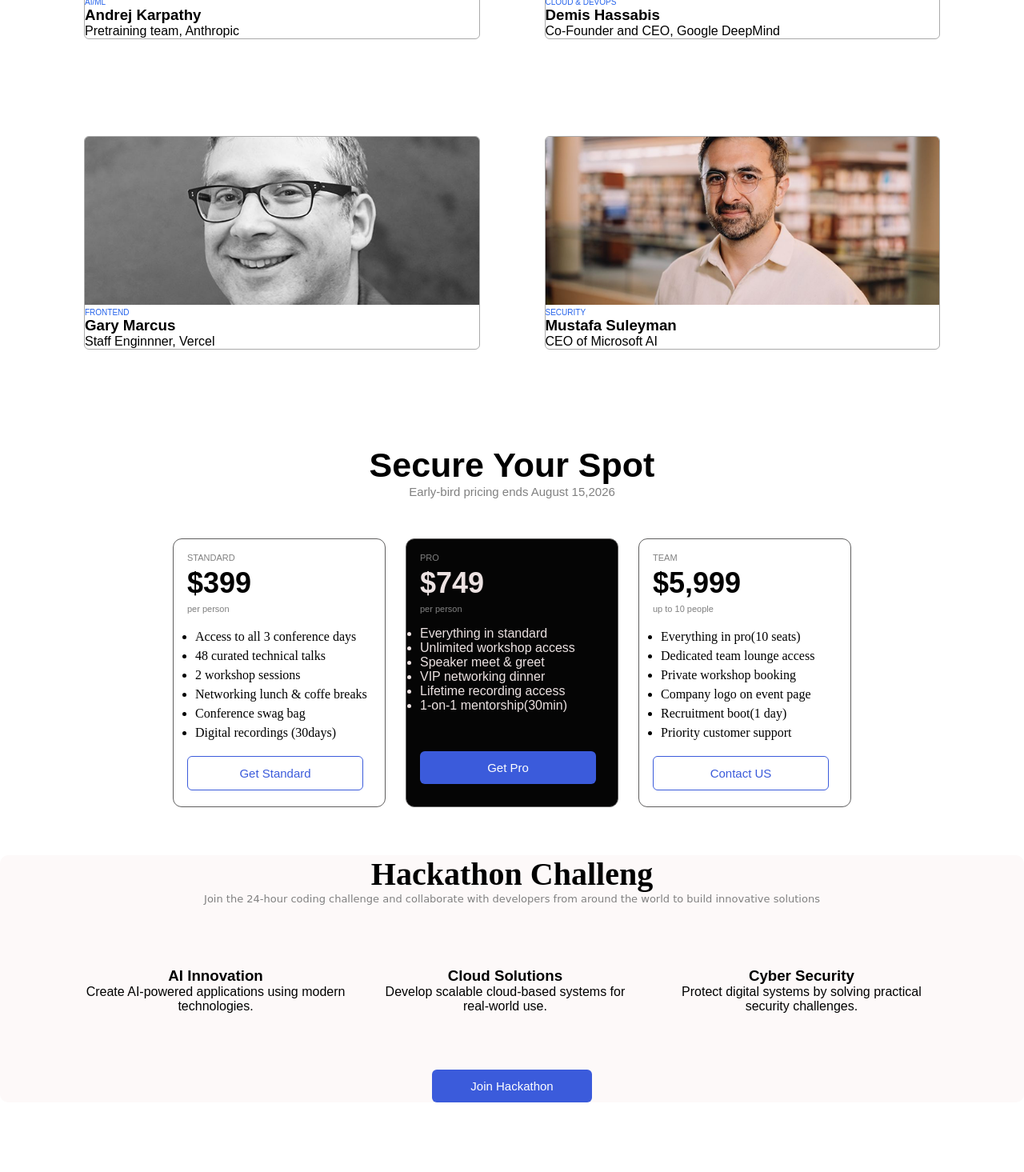
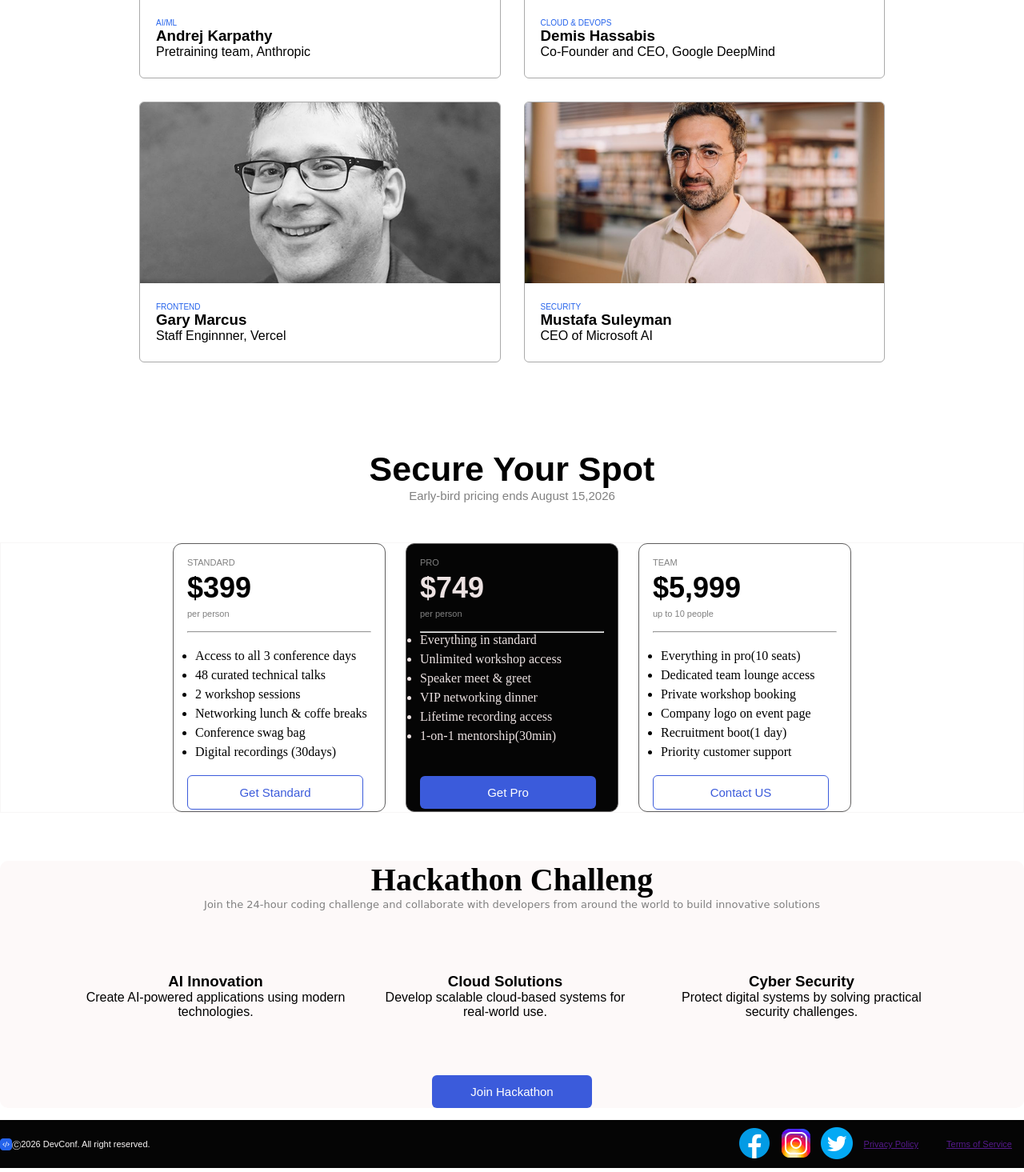
Before and after one commit to roysojib668-ux/my-assignment-1, a plain HTML site: page B14-A01-DevConf-2026/index.html in a window 1280 px wide. Shown: the part 979-2444 px from the top of the page at 80% size. Before the commit the page ends 2357 px from the top, so only its background shows below. Drawn offline with Linux system fonts and the light colour scheme.

Commit message:
footer-section-ok

```diff
--- a/B14-A01-DevConf-2026/index.html
+++ b/B14-A01-DevConf-2026/index.html
@@ -47,27 +47,35 @@
 
                 <div class="speakers-div">
                     <img src="./assets/andrej.png" alt="">
+                    <div class="peakers-info">
                         <p class="speakers-p">AI/ML</p>
                         <h3>Andrej Karpathy</h3>
                         <p class="speakers-p1">Pretraining team, Anthropic</p>
                     </div>
+                </div>
                 <div class="speakers-div">
                     <img src="./assets/demis.png" alt="">
+                    <div class="peakers-info">
                         <p class="speakers-p">CLOUD & DEVOPS</p>
                         <h3>Demis Hassabis</h3>
                         <p class="speakers-p1">Co-Founder and CEO, Google DeepMind</p>
                     </div>
+                </div>
                 <div class="speakers-div">
                     <img src="./assets/gary.png" alt="">
+                    <div class="peakers-info">
                         <p class="speakers-p">FRONTEND</p>
                         <h3>Gary Marcus</h3>
                         <p class="speakers-p1">Staff Enginnner, Vercel</p>
                     </div>
+                </div>
                 <div class="speakers-div">
                     <img src="./assets/mustafa.png" alt="">
+                    <div class="peakers-info">
                         <p class="speakers-p">SECURITY</p>
                         <h3>Mustafa Suleyman</h3>
                         <p class="speakers-p1">CEO of Microsoft AI</p>
+                    </div>
                 </div>
             </div>
         </div>
@@ -85,6 +93,7 @@
                 <p class="pricing-p">STANDARD</p>
                 <h3 class="pricing-h3">$399</h3>
                 <p class="pricing-p-2nd">per person</p>
+                <hr class="pricing-hr">
                 <ul class="price-txt">
                     <li>Access to all 3 conference days</li>
                     <li>48 curated technical talks</li>
@@ -99,6 +108,7 @@
                 <p class="pricing-p">PRO</p>
                 <h3 class="pricing-h3">$749</h3>
                 <p class="pricing-p-2nd">per person</p>
+                <hr class="pricing-hr">
                 <ul class="price-txt">
                     <li>Everything in standard</li>
                     <li>Unlimited workshop access</li>
@@ -113,6 +123,7 @@
                 <p class="pricing-p">TEAM</p>
                 <h3 class="pricing-h3">$5,999</h3>
                 <p class="pricing-p-2nd">up to 10 people</p>
+                <hr class="pricing-hr">
                 <ul class="price-txt">
                     <li>Everything in pro(10 seats)</li>
                     <li>Dedicated team lounge access</li>
@@ -159,6 +170,34 @@
         </div>
     </section>
     <!-- SECTION-WITH-AI-END -->
+
+
+    <!-- NAVBAR-START -->
+    <nav class="nav-class">
+        <div class="nav-div-1st">
+            <img src="./assets/logo-mini.png" alt="">
+            <ul>
+                <li>Ⓒ2026 DevConf. All right reserved.</li>
+            </ul>
+        </div>
+        <hr class="horizontal-line">
+        <div class="nav-div-2nd">
+            <div class="image-link">
+                <a href="https://www.facebook.com"><img src="./assets/icons8-facebook-48.png" alt=""></a>
+                <a href="https://www.instagram.com/"><img src="./assets/icons8-instagram-logo-48.png" alt=""></a>
+                <a href="https://twitter.com/"><img src="./assets/icons8-twitter-logo-48.png" alt=""></a>
+            </div>
+            <ul>
+                <a href="">
+                    <li>Privacy Policy</li>
+                </a>
+                <a href="">
+                    <li>Terms of Service</li>
+                </a>
+            </ul>
+        </div>
+    </nav>
+    <!-- NAVBAR-END -->
 </body>
 
 </html>
--- a/B14-A01-DevConf-2026/style.css
+++ b/B14-A01-DevConf-2026/style.css
@@ -18,6 +18,7 @@
     justify-content: space-between;
     align-items: center;
     padding: 20px 80px;
+    height: 20px;
 }
 
 .header-logo{
@@ -102,33 +103,42 @@
 .speakers{
     display: grid;
     grid-template-columns: repeat(2,1fr);
-    gap: 1px;
-    max-width: 1150px;
+    gap: 11px;
+    max-width: 950px;
     margin: 3px auto;
+    padding: 40px 20px;
+    height: 700px;
+
 
 }
 .speakers-section{
-
 
 }
 .speakers-section h2{
     font-size: 50px;
 
     text-align: center;
-    padding-top: 50px;
+
     margin: 0%;
+    margin-top: 80px;
 }
 
 .speakers-div{
     border: 1px solid rgba(88, 88, 88, 0.507);
     border-radius: 6px;
     overflow: hidden;
-    margin: 60px 40px;
+    margin: 9px;
+
+
+}
+.peakers-info{
+    padding: 20px;
 }
 .speakers-div img{
-    height: 210px;
+    height: auto;
     width: 100%;
     object-fit: cover;
+
 }
 .speakers-p{
     color: #2563EB;
@@ -159,6 +169,8 @@
     display: flex;
     justify-content: center;
     gap: 25px;
+    border: 1px solid rgb(248, 246, 246);
+
 }
 .pricing-columns{
     width: 230px;
@@ -166,6 +178,7 @@
     border: 1px solid rgb(96, 95, 95);
     border-radius: 11px;
     height: 300px;
+
 }
 .pricing-columns-mid{
     width: 230px;
@@ -175,8 +188,13 @@
     height: 300px;
     background-color: rgba(0, 0, 0, 0.982);
     color: rgb(236, 226, 226);
+
+
+}
+.pricing-columns-mid li{
+    margin-bottom: 6px;
+    line-height: 18px;
     font-family: initial;
-
 }
 .pricing-columns ul{
     margin: 20px 0;
@@ -211,6 +229,7 @@
     border: 1px solid #3b5bdb;
     width: 220px;
     align-items: center;
+
 }
 .pricing-button-mid{
     padding: 12px 24px;
@@ -223,7 +242,7 @@
     border: none;
     width: 220px;
     align-items: center;
-    margin-top: 48px;
+    margin-top: 35px;
 }
 /* PRICING-SECTION-END */
 
@@ -281,3 +300,42 @@
     margin-top: 35px;
 }
 /* SECTION-WITH-AI-END */
+
+/* NAVBAR-START */
+.nav-class{
+    background-color: rgba(0, 0, 0, 0.982);
+    color: rgb(250, 247, 247);
+    display: flex;
+    align-items: center;
+    justify-content: space-between;
+    font-size: 11px;
+    height: 60px;
+    margin-top: 15px;
+}
+.nav-div-1st{
+    display: flex;
+    justify-content: center;
+    align-items: center;
+}
+.nav-div-1st img{
+    max-width: 15px;
+}
+.nav-div-2nd{
+    margin: 15px;
+    display: flex;
+    align-items: center;
+}
+.image-link{
+    margin: 10px;
+}
+.horizontal-line{
+    border: none;
+    height: 1px;
+    border-top: 1px solid rgb(255, 8, 8);
+    margin: 30px 0;
+    /* border: 1px solid #f64607; */
+
+}
+
+
+/* NAVBAR-END */
```
Also changed, not shown: B14-A01-DevConf-2026/assets/icons8-facebook-48.png (added), B14-A01-DevConf-2026/assets/icons8-instagram-logo-48.png (added), B14-A01-DevConf-2026/assets/icons8-twitter-logo-48.png (added), B14-A01-DevConf-2026/assets/icons8-twitter-logo-50.png (added), B14-A01-DevConf-2026/assets/icons8-twitter-logo-64.png (added), 1 other file. Lines whose indentation alone changed are shown as unchanged.
